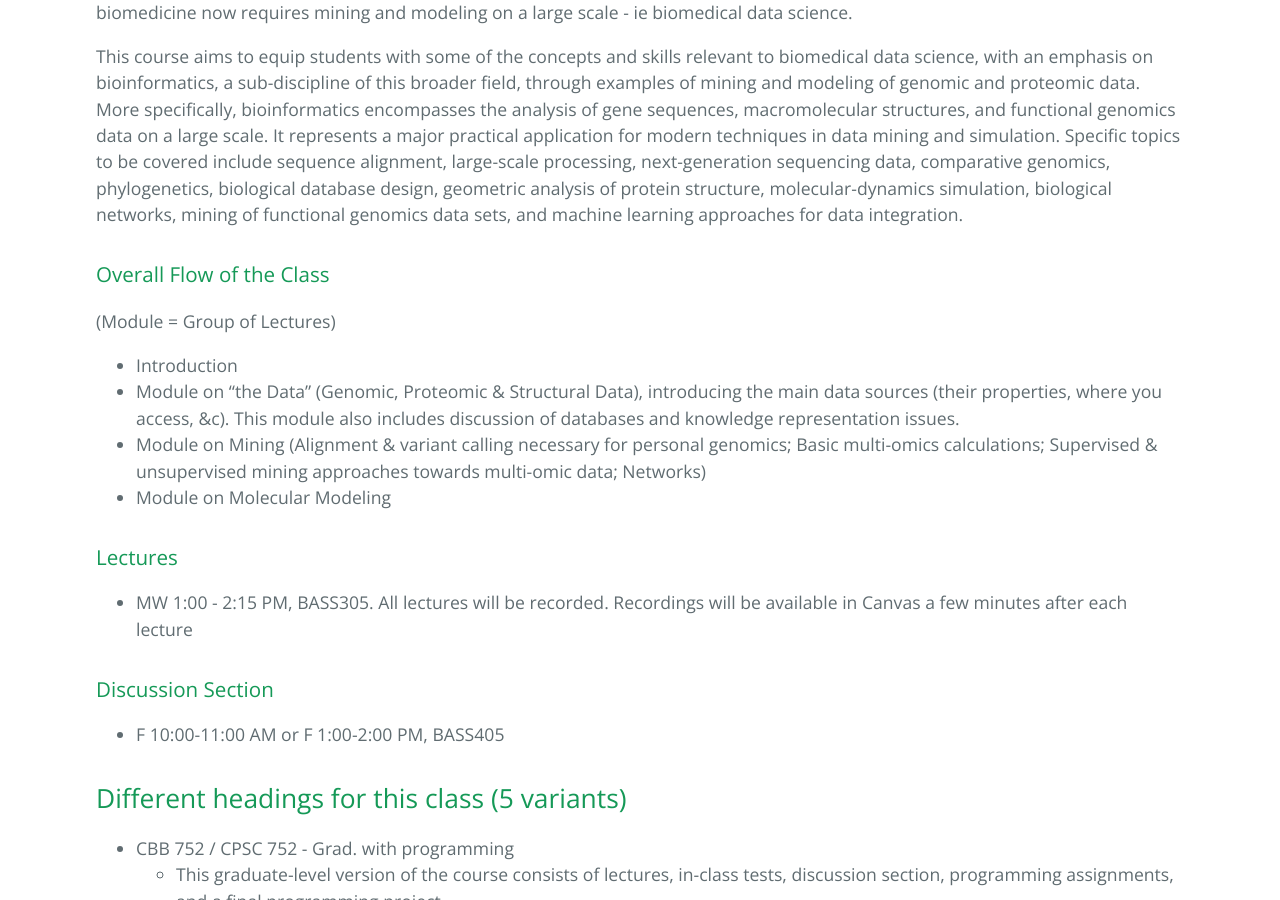
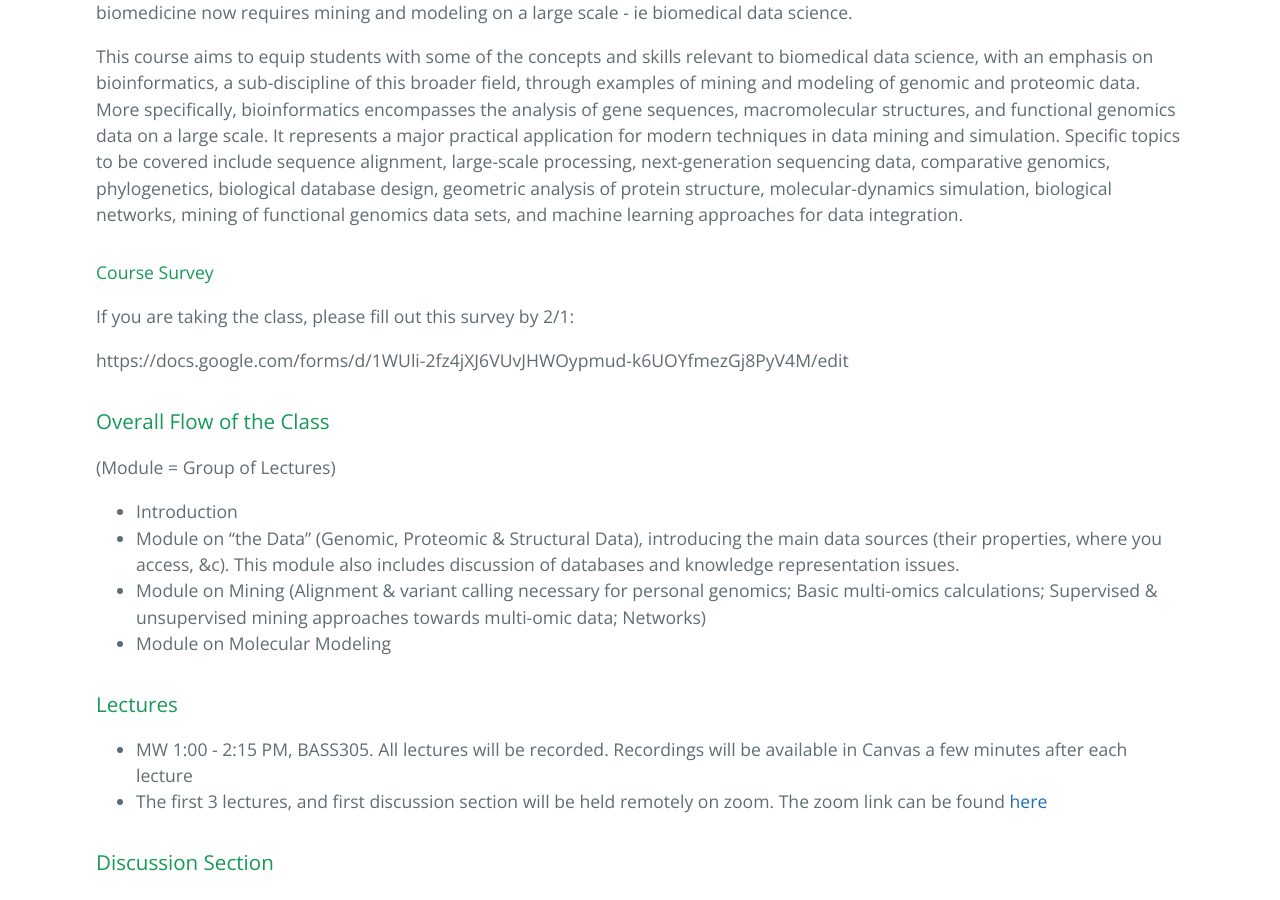
Before and after one commit to gersteinlab/cbb752b23, a Jekyll site: the page built from index.md, in a window 1280 px wide and 900 px high, scrolled down 610 px. Built offline with Jekyll 4.4.1, drawn with Linux system fonts in a browser that asks for light colours; our own code applies the rules of GitHub Pages for plain Markdown files.

Commit message:
Update index.md

```diff
--- a/index.md
+++ b/index.md
@@ -3,6 +3,12 @@
 Rapid developments in bio- and information- technology and are changing the way that biomedical scientists interact with data. Traditionally, data were the end result of laborious experimentation, and their interpretation mostly involved careful thought and background knowledge. Today, data are increasingly generated much earlier in the scientific workflow and are much larger in scale. Also, before the data can be interpreted, extensive computational processing is often necessary. Thus, the data deluge in biomedicine now requires mining and modeling on a large scale - ie biomedical data science.
 
 This course aims to equip students with some of the concepts and skills relevant to biomedical data science, with an emphasis on bioinformatics, a sub-discipline of this broader field, through examples of mining and modeling of genomic and proteomic data. More specifically, bioinformatics encompasses the analysis of gene sequences, macromolecular structures, and functional genomics data on a large scale. It represents a major practical application for modern techniques in data mining and simulation. Specific topics to be covered include sequence alignment, large-scale processing, next-generation sequencing data, comparative genomics, phylogenetics, biological database design, geometric analysis of protein structure, molecular-dynamics simulation, biological networks, mining of functional genomics data sets, and machine learning approaches for data integration.
+
+#### Course Survey
+
+If you are taking the class, please fill out this survey by 2/1:
+
+https://docs.google.com/forms/d/1WUli-2fz4jXJ6VUvJHWOypmud-k6UOYfmezGj8PyV4M/edit
 
 ### Overall Flow of the Class
 
@@ -16,6 +22,7 @@ This course aims to equip students with some of the concepts and skills relevant
 ### Lectures
 
 - MW 1:00 - 2:15 PM, BASS305. All lectures will be recorded. Recordings will be available in Canvas a few minutes after each lecture
+- The first 3 lectures, and first discussion section will be held remotely on zoom. The zoom link can be found [here](https://yale.zoom.us/j/92687108338)
 
 ### Discussion Section
 
```
